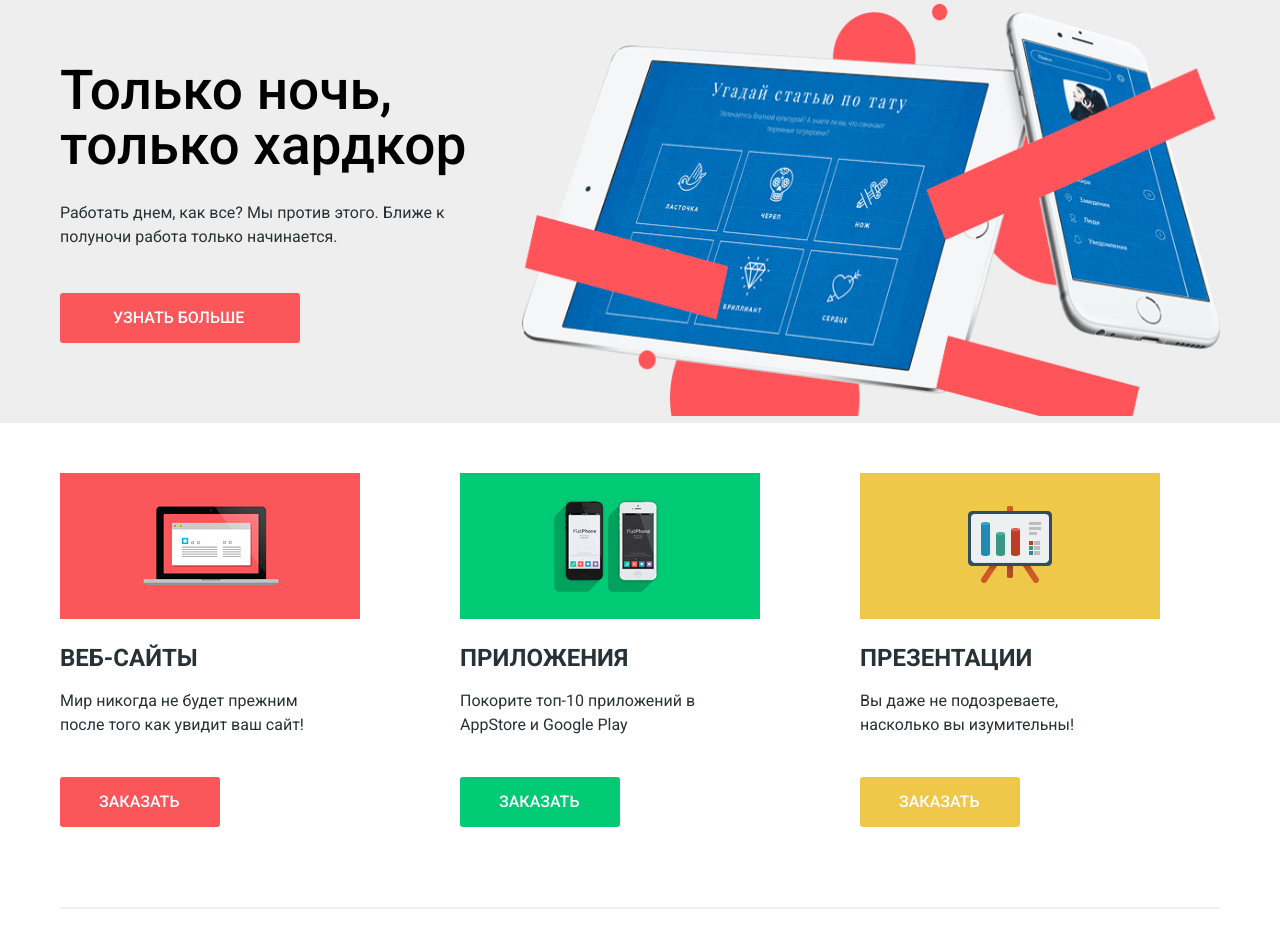
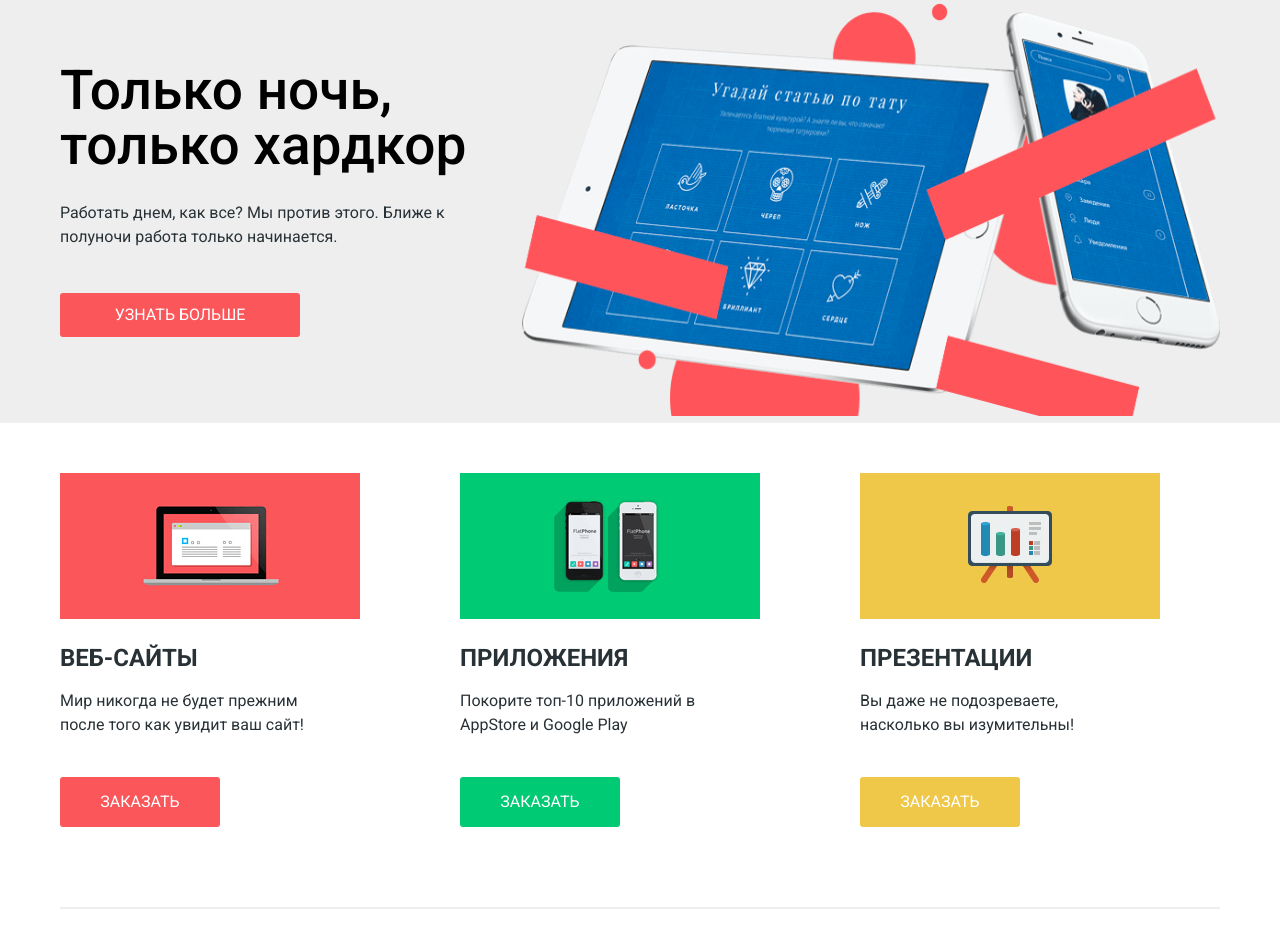
Before and after one commit to ingotr/1036557-nerds-25, a plain HTML site: page index.html in a window 1280 px wide. Shown: the part 922-1856 px from the top of the page. Drawn offline with Linux system fonts and the light colour scheme.

Commit message:
Повторно переписана реализация кнопок

```diff
--- a/css/style.css
+++ b/css/style.css
@@ -223,7 +223,7 @@ header,
 .slide .button:focus {
   background-color: #d7373b;
   box-shadow: inset 0 3px 0 rgba(0, 1, 1, 0.1); */
-}
+
 
 .slide-image {
   margin: 0;
@@ -290,15 +290,23 @@ header,
   margin-right: 100px;
 }
 
+.services-catalog-item figure {
+  margin-left: 0;
+}
+
 .services-catalog-item .button{
   width: 160px;
-  height: 50px;
-}
-
-.services-catalog-item .button-text{
+  min-height: 50px;
+  margin:0;
+  padding: 0;
+
+  line-height: 50px;
+}
+
+/* .services-catalog-item .button-text{
   padding-right: 39px;
-  padding-left: 39px;
-}
+  padding-left: 39px; */
+
 
 .services-catalog-item figure {
   margin: 0;
@@ -354,24 +362,35 @@ header,
 /* Раздел универсальных кнопок */
 
 .button {
-  margin: 0;
-  padding: 0;
+  display: block;
   width: 240px;
-  min-height: 50px;
+  padding: 13px 0;
+
+  font-size: 16px;
+  line-height: 18px;
+  color: #ffffff;
+  text-transform: uppercase;
+  text-align: center;
+  text-decoration: none;
+
   background-color: #fb565a;
   border-radius: 3px;
-}
-
-.button:hover {
+  border: none;
+}
+
+.button:hover,
+.button:focus {
   background-color: #e74246;
 }
 
 .button:active {
+  color: rgba(255, 255, 255, 0.3);
+
+  background-color: #d7373b;
   box-shadow: inset 0 3px 0 rgba(0, 1, 1, 0.1);
-  background-color: #d7373b;
-}
-
-.button-text {
+}
+
+/* .button-text {
   padding-top: 19px;
   padding-right: 5px;
   padding-bottom: 18px;
@@ -380,7 +399,7 @@ header,
   font-family: Roboto;
   font-size: 16px;
   font-weight: 500;
-  /* line-height: 18px; */
+
 
   text-align: center;
   line-height: 50px;
@@ -392,7 +411,7 @@ header,
 
 .button:active .button-text{
   opacity: 0.3;
-}
+} */
 
 /*  */
 /*  */
@@ -415,7 +434,6 @@ header,
 } */
 
 .services-catalog-item:first-child .button:active {
-  opacity: 1;
   background-color: #d7373b;
   box-shadow: inset 0 3px 0 rgba(0, 1, 1, 0.1);
 }
@@ -429,7 +447,6 @@ header,
 }
 
 .services-catalog-item:nth-child(2n) .button:active {
-  opacity: 1;
   background-color: #00aa62;
   box-shadow: inset 0 3px 0 rgba(0, 1, 1, 0.1);
 }
@@ -443,7 +460,6 @@ header,
 }
 
 .services-catalog-item:last-child .button:active {
-  opacity: 1;
   background-color: #e5a722;
   box-shadow: inset 0 3px 0 rgba(0, 1, 1, 0.1);
 }
--- a/index.html
+++ b/index.html
@@ -47,9 +47,7 @@
             <p class="slide-title">Долго, дорого, скрупулезно.</p>
             <p class="slide-description">Математически выверенный дизайн для вашего
               сайта или мобильного приложения.</p>
-            <div class="button">
-              <a class="button-text" href="#">Узнать больше</a>
-            </div>
+            <a class="button" href="#">Узнать больше</a>
           </div>
           <div class="slide-image">
             <img src="img/slides-1.png" width="698" height="413" alt="Слайд">
@@ -61,9 +59,7 @@
               как никто другой.</p>
             <p class="slide-description">Никакого креатива, только математические формулы
               для расчета идеальных пропорций.</p>
-            <div class="button">
-              <a class="button-text" href="#">Узнать больше</a>
-            </div>
+            <a class="button" href="#">Узнать больше</a>
           </div>
           <div>
             <img src="img/slides-2.png" width="698" height="413" alt="Слайд">
@@ -75,9 +71,7 @@
               только хардкор</p>
             <p class="slide-description">Работать днем, как все? Мы против этого.
               Ближе к полуночи работа только начинается.</p>
-            <div class="button">
-              <a class=" button-text" href="#">Узнать больше</a>
-            </div>
+            <a class=" button" href="#">Узнать больше</a>
           </div>
           <div>
             <img src="img/slides-3.png" width="698" height="413" alt="Слайд">
@@ -100,9 +94,7 @@
             <h2>Веб-сайты</h2>
             <p class="services-catalog-description">Мир никогда не будет прежним после того
               как увидит ваш сайт!</p>
-            <div class="button">
-              <a class="button-text" href="#">Заказать</a>
-            </div>
+            <a class="button" href="#">Заказать</a>
           </li>
           <li class="services-catalog-item">
             <figure>
@@ -110,9 +102,7 @@
             </figure>
             <h2>Приложения</h2>
             <p class="services-catalog-description">Покорите топ-10 приложений в AppStore и Google Play</p>
-            <div class="button">
-              <a class="button-text" href="#">Заказать</a>
-            </div>
+            <a class="button" href="#">Заказать</a>
           </li>
           <li class="services-catalog-item">
             <figure>
@@ -120,9 +110,7 @@
             </figure>
             <h2>Презентации</h2>
             <p class="services-catalog-description">Вы даже не подозреваете, насколько вы изумительны!</p>
-            <div class="button">
-              <a class="button-text" href="#">Заказать</a>
-            </div>
+            <a class="button" href="#">Заказать</a>
           </li>
         </ul>
       </div>
@@ -198,11 +186,9 @@
 
               тел. +7 (812) 275-75-75
             </p>
-            <div class="button">
-              <a class="button-text modal-writeus" href="contact-form.html" aria-label="Вызвать форму обратной связи">
-                Напишите нам
-              </a>
-            </div>
+            <a class="button modal-writeus" href="contact-form.html" aria-label="Вызвать форму обратной связи">
+              Напишите нам
+            </a>
           </div>
         </div>
       </div>
```
Also changed, not shown: catalog.html (+3 -5 lines).
